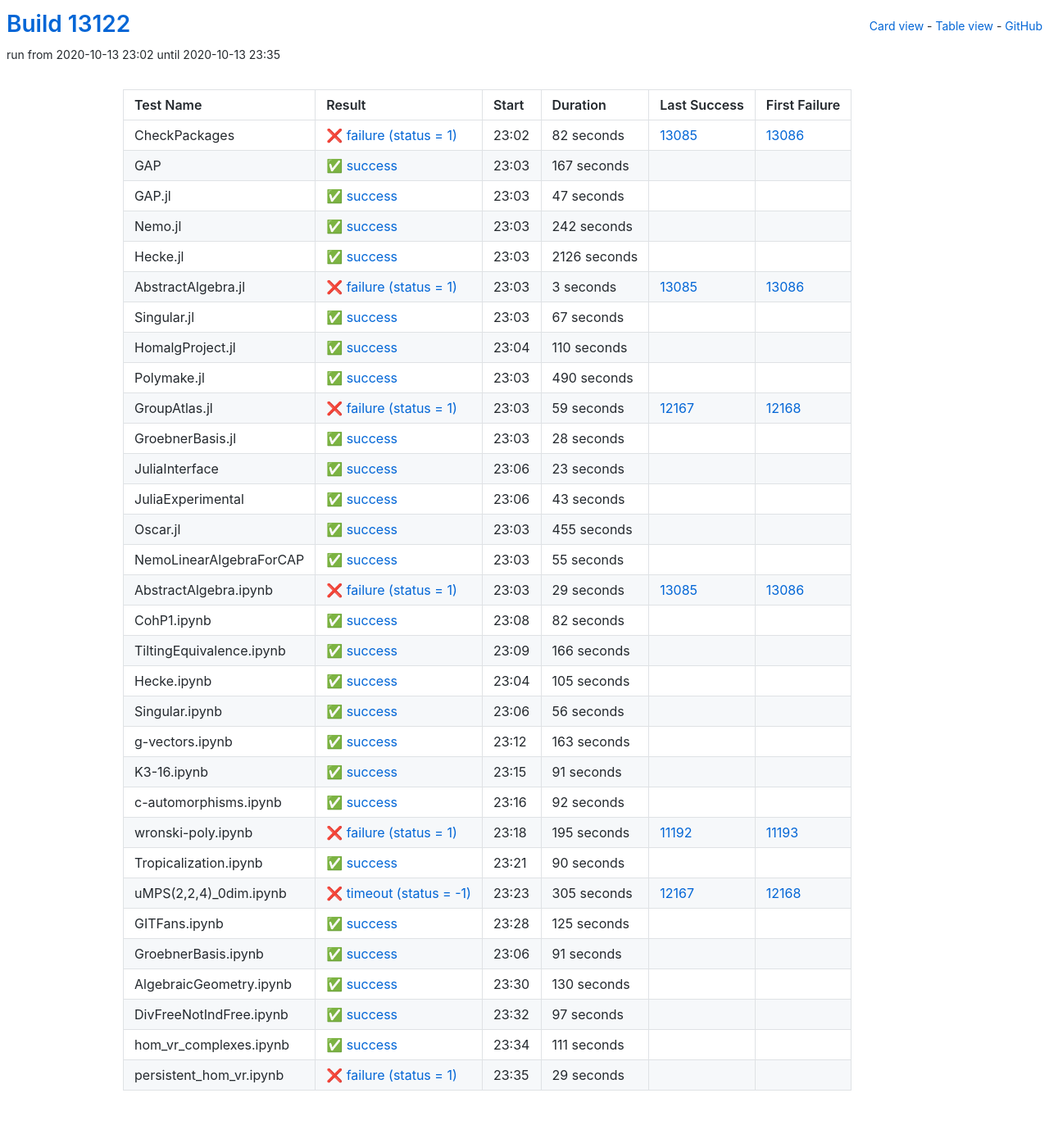
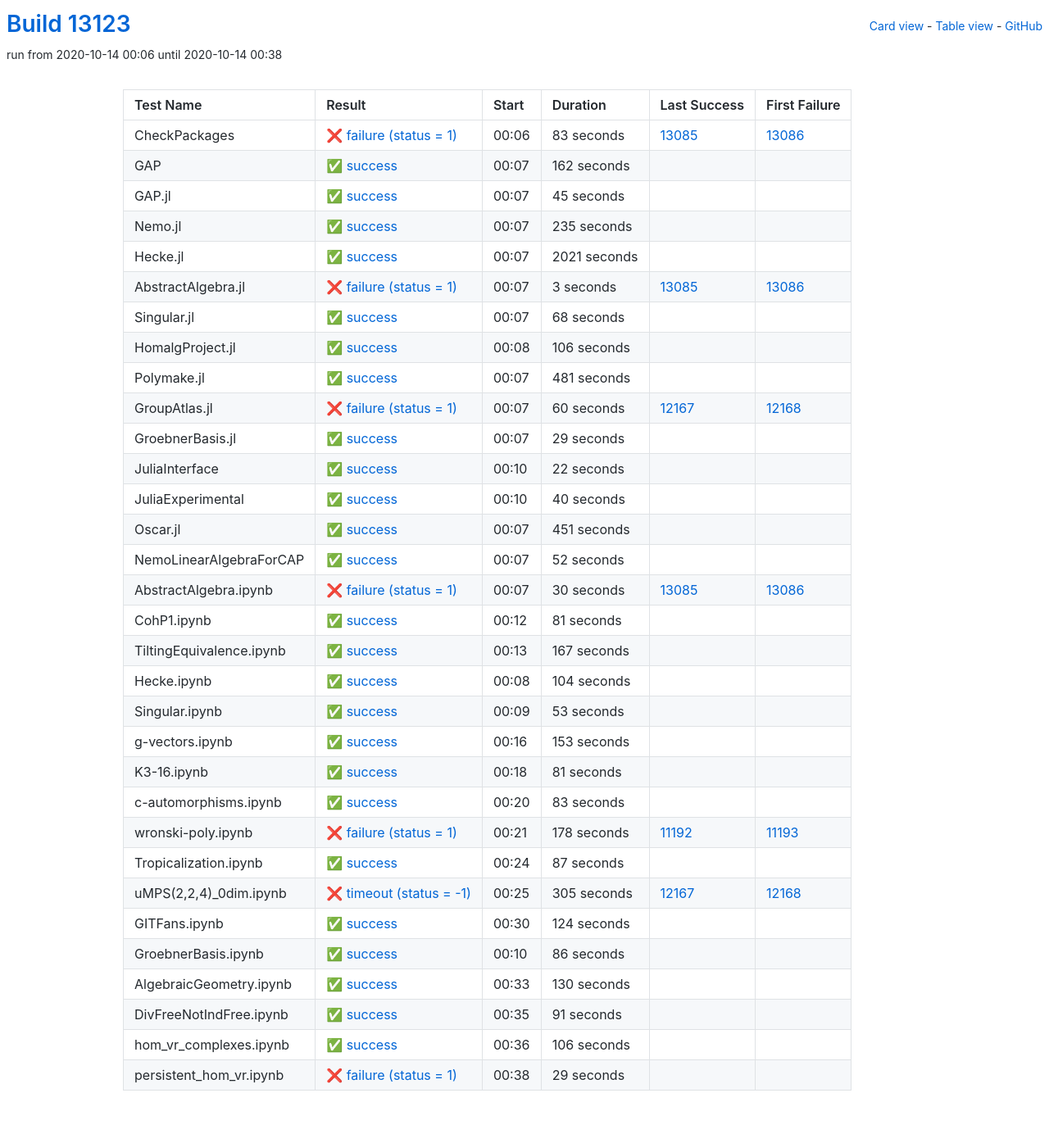
Before and after one commit to oscar-system/oscar-ci-status, a Jekyll site: the page built from table.html, in a window 1280 px wide. Shown: the whole page at 82% size. Built offline with Jekyll 4.4.1, drawn with Linux system fonts in a browser that asks for light colours.

Commit message:
Build #13123

```diff
--- a/_data/ci.yml
+++ b/_data/ci.yml
@@ -1,6 +1,6 @@
 ---
-build: 13122
-build_url: https://oscarci.mathematik.uni-kl.de/job/oscar/13122/
+build: 13123
+build_url: https://oscarci.mathematik.uni-kl.de/job/oscar/13123/
 job: oscar
 organization: oscar-system
 repo: oscar-ci-status
@@ -8,68 +8,68 @@
 tests:
 - name: CheckPackages
   id: checkpackages
-  log: https://oscarci.mathematik.uni-kl.de/job/oscar/13122/artifact/logs/build-13122/CheckPackages.log
-  start: 2020-10-13 23:02
+  log: https://oscarci.mathematik.uni-kl.de/job/oscar/13123/artifact/logs/build-13123/CheckPackages.log
+  start: 2020-10-14 00:06
   success: false
   exitcode: 1
   status: failure
-  duration: 82
+  duration: 83
   last_success: 13085
   last_success_url: https://oscarci.mathematik.uni-kl.de/job/oscar/13085/
   first_failure: 13086
   first_failure_url: https://oscarci.mathematik.uni-kl.de/job/oscar/13086/
 - name: GAP
   id: gap
-  log: https://oscarci.mathematik.uni-kl.de/job/oscar/13122/artifact/logs/build-13122/GAP.log
-  start: 2020-10-13 23:03
+  log: https://oscarci.mathematik.uni-kl.de/job/oscar/13123/artifact/logs/build-13123/GAP.log
+  start: 2020-10-14 00:07
   success: true
   exitcode: 0
   status: success
-  duration: 167
+  duration: 162
   last_success: false
   last_success_url:
   first_failure: false
   first_failure_url:
 - name: GAP.jl
   id: gap-jl
-  log: https://oscarci.mathematik.uni-kl.de/job/oscar/13122/artifact/logs/build-13122/GAP.jl.log
-  start: 2020-10-13 23:03
+  log: https://oscarci.mathematik.uni-kl.de/job/oscar/13123/artifact/logs/build-13123/GAP.jl.log
+  start: 2020-10-14 00:07
   success: true
   exitcode: 0
   status: success
-  duration: 47
+  duration: 45
   last_success: false
   last_success_url:
   first_failure: false
   first_failure_url:
 - name: Nemo.jl
   id: nemo-jl
-  log: https://oscarci.mathematik.uni-kl.de/job/oscar/13122/artifact/logs/build-13122/Nemo.jl.log
-  start: 2020-10-13 23:03
+  log: https://oscarci.mathematik.uni-kl.de/job/oscar/13123/artifact/logs/build-13123/Nemo.jl.log
+  start: 2020-10-14 00:07
   success: true
   exitcode: 0
   status: success
-  duration: 242
+  duration: 235
   last_success: false
   last_success_url:
   first_failure: false
   first_failure_url:
 - name: Hecke.jl
   id: hecke-jl
-  log: https://oscarci.mathematik.uni-kl.de/job/oscar/13122/artifact/logs/build-13122/Hecke.jl.log
-  start: 2020-10-13 23:03
+  log: https://oscarci.mathematik.uni-kl.de/job/oscar/13123/artifact/logs/build-13123/Hecke.jl.log
+  start: 2020-10-14 00:07
   success: true
   exitcode: 0
   status: success
-  duration: 2126
+  duration: 2021
   last_success: false
   last_success_url:
   first_failure: false
   first_failure_url:
 - name: AbstractAlgebra.jl
   id: abstractalgebra-jl
-  log: https://oscarci.mathematik.uni-kl.de/job/oscar/13122/artifact/logs/build-13122/AbstractAlgebra.jl.log
-  start: 2020-10-13 23:03
+  log: https://oscarci.mathematik.uni-kl.de/job/oscar/13123/artifact/logs/build-13123/AbstractAlgebra.jl.log
+  start: 2020-10-14 00:07
   success: false
   exitcode: 1
   status: failure
@@ -80,236 +80,236 @@
   first_failure_url: https://oscarci.mathematik.uni-kl.de/job/oscar/13086/
 - name: Singular.jl
   id: singular-jl
-  log: https://oscarci.mathematik.uni-kl.de/job/oscar/13122/artifact/logs/build-13122/Singular.jl.log
-  start: 2020-10-13 23:03
+  log: https://oscarci.mathematik.uni-kl.de/job/oscar/13123/artifact/logs/build-13123/Singular.jl.log
+  start: 2020-10-14 00:07
   success: true
   exitcode: 0
   status: success
-  duration: 67
+  duration: 68
   last_success: false
   last_success_url:
   first_failure: false
   first_failure_url:
 - name: HomalgProject.jl
   id: homalgproject-jl
-  log: https://oscarci.mathematik.uni-kl.de/job/oscar/13122/artifact/logs/build-13122/HomalgProject.jl.log
-  start: 2020-10-13 23:04
+  log: https://oscarci.mathematik.uni-kl.de/job/oscar/13123/artifact/logs/build-13123/HomalgProject.jl.log
+  start: 2020-10-14 00:08
   success: true
   exitcode: 0
   status: success
-  duration: 110
+  duration: 106
   last_success: false
   last_success_url:
   first_failure: false
   first_failure_url:
 - name: Polymake.jl
   id: polymake-jl
-  log: https://oscarci.mathematik.uni-kl.de/job/oscar/13122/artifact/logs/build-13122/Polymake.jl.log
-  start: 2020-10-13 23:03
+  log: https://oscarci.mathematik.uni-kl.de/job/oscar/13123/artifact/logs/build-13123/Polymake.jl.log
+  start: 2020-10-14 00:07
   success: true
   exitcode: 0
   status: success
-  duration: 490
+  duration: 481
   last_success: false
   last_success_url:
   first_failure: false
   first_failure_url:
 - name: GroupAtlas.jl
   id: groupatlas-jl
-  log: https://oscarci.mathematik.uni-kl.de/job/oscar/13122/artifact/logs/build-13122/GroupAtlas.jl.log
-  start: 2020-10-13 23:03
+  log: https://oscarci.mathematik.uni-kl.de/job/oscar/13123/artifact/logs/build-13123/GroupAtlas.jl.log
+  start: 2020-10-14 00:07
   success: false
   exitcode: 1
   status: failure
-  duration: 59
+  duration: 60
   last_success: 12167
   last_success_url: https://oscarci.mathematik.uni-kl.de/job/oscar/12167/
   first_failure: 12168
   first_failure_url: https://oscarci.mathematik.uni-kl.de/job/oscar/12168/
 - name: GroebnerBasis.jl
   id: groebnerbasis-jl
-  log: https://oscarci.mathematik.uni-kl.de/job/oscar/13122/artifact/logs/build-13122/GroebnerBasis.jl.log
-  start: 2020-10-13 23:03
+  log: https://oscarci.mathematik.uni-kl.de/job/oscar/13123/artifact/logs/build-13123/GroebnerBasis.jl.log
+  start: 2020-10-14 00:07
   success: true
   exitcode: 0
   status: success
-  duration: 28
+  duration: 29
   last_success: false
   last_success_url:
   first_failure: false
   first_failure_url:
 - name: JuliaInterface
   id: juliainterface
-  log: https://oscarci.mathematik.uni-kl.de/job/oscar/13122/artifact/logs/build-13122/JuliaInterface.log
-  start: 2020-10-13 23:06
+  log: https://oscarci.mathematik.uni-kl.de/job/oscar/13123/artifact/logs/build-13123/JuliaInterface.log
+  start: 2020-10-14 00:10
   success: true
   exitcode: 0
   status: success
-  duration: 23
+  duration: 22
   last_success: false
   last_success_url:
   first_failure: false
   first_failure_url:
 - name: JuliaExperimental
   id: juliaexperimental
-  log: https://oscarci.mathematik.uni-kl.de/job/oscar/13122/artifact/logs/build-13122/JuliaExperimental.log
-  start: 2020-10-13 23:06
+  log: https://oscarci.mathematik.uni-kl.de/job/oscar/13123/artifact/logs/build-13123/JuliaExperimental.log
+  start: 2020-10-14 00:10
   success: true
   exitcode: 0
   status: success
-  duration: 43
+  duration: 40
   last_success: false
   last_success_url:
   first_failure: false
   first_failure_url:
 - name: Oscar.jl
   id: oscar-jl
-  log: https://oscarci.mathematik.uni-kl.de/job/oscar/13122/artifact/logs/build-13122/Oscar.jl.log
-  start: 2020-10-13 23:03
+  log: https://oscarci.mathematik.uni-kl.de/job/oscar/13123/artifact/logs/build-13123/Oscar.jl.log
+  start: 2020-10-14 00:07
   success: true
   exitcode: 0
   status: success
-  duration: 455
+  duration: 451
   last_success: false
   last_success_url:
   first_failure: false
   first_failure_url:
 - name: NemoLinearAlgebraForCAP
   id: nemolinearalgebraforcap
-  log: https://oscarci.mathematik.uni-kl.de/job/oscar/13122/artifact/logs/build-13122/NemoLinearAlgebraForCAP.log
-  start: 2020-10-13 23:03
+  log: https://oscarci.mathematik.uni-kl.de/job/oscar/13123/artifact/logs/build-13123/NemoLinearAlgebraForCAP.log
+  start: 2020-10-14 00:07
   success: true
   exitcode: 0
   status: success
-  duration: 55
+  duration: 52
   last_success: false
   last_success_url:
   first_failure: false
   first_failure_url:
 - name: AbstractAlgebra.ipynb
   id: abstractalgebra-ipynb
-  log: https://oscarci.mathematik.uni-kl.de/job/oscar/13122/artifact/logs/build-13122/AbstractAlgebra.ipynb.log
-  start: 2020-10-13 23:03
+  log: https://oscarci.mathematik.uni-kl.de/job/oscar/13123/artifact/logs/build-13123/AbstractAlgebra.ipynb.log
+  start: 2020-10-14 00:07
   success: false
   exitcode: 1
   status: failure
-  duration: 29
+  duration: 30
   last_success: 13085
   last_success_url: https://oscarci.mathematik.uni-kl.de/job/oscar/13085/
   first_failure: 13086
   first_failure_url: https://oscarci.mathematik.uni-kl.de/job/oscar/13086/
 - name: CohP1.ipynb
   id: cohp1-ipynb
-  log: https://oscarci.mathematik.uni-kl.de/job/oscar/13122/artifact/logs/build-13122/CohP1.ipynb.log
-  start: 2020-10-13 23:08
+  log: https://oscarci.mathematik.uni-kl.de/job/oscar/13123/artifact/logs/build-13123/CohP1.ipynb.log
+  start: 2020-10-14 00:12
   success: true
   exitcode: 0
   status: success
-  duration: 82
+  duration: 81
   last_success: false
   last_success_url:
   first_failure: false
   first_failure_url:
 - name: TiltingEquivalence.ipynb
   id: tiltingequivalence-ipynb
-  log: https://oscarci.mathematik.uni-kl.de/job/oscar/13122/artifact/logs/build-13122/TiltingEquivalence.ipynb.log
-  start: 2020-10-13 23:09
+  log: https://oscarci.mathematik.uni-kl.de/job/oscar/13123/artifact/logs/build-13123/TiltingEquivalence.ipynb.log
+  start: 2020-10-14 00:13
   success: true
   exitcode: 0
   status: success
-  duration: 166
+  duration: 167
   last_success: false
   last_success_url:
   first_failure: false
   first_failure_url:
 - name: Hecke.ipynb
   id: hecke-ipynb
-  log: https://oscarci.mathematik.uni-kl.de/job/oscar/13122/artifact/logs/build-13122/Hecke.ipynb.log
-  start: 2020-10-13 23:04
+  log: https://oscarci.mathematik.uni-kl.de/job/oscar/13123/artifact/logs/build-13123/Hecke.ipynb.log
+  start: 2020-10-14 00:08
   success: true
   exitcode: 0
   status: success
-  duration: 105
+  duration: 104
   last_success: false
   last_success_url:
   first_failure: false
   first_failure_url:
 - name: Singular.ipynb
   id: singular-ipynb
-  log: https://oscarci.mathematik.uni-kl.de/job/oscar/13122/artifact/logs/build-13122/Singular.ipynb.log
-  start: 2020-10-13 23:06
+  log: https://oscarci.mathematik.uni-kl.de/job/oscar/13123/artifact/logs/build-13123/Singular.ipynb.log
+  start: 2020-10-14 00:09
   success: true
   exitcode: 0
   status: success
-  duration: 56
+  duration: 53
   last_success: false
   last_success_url:
   first_failure: false
   first_failure_url:
 - name: g-vectors.ipynb
   id: g-vectors-ipynb
-  log: https://oscarci.mathematik.uni-kl.de/job/oscar/13122/artifact/logs/build-13122/g-vectors.ipynb.log
-  start: 2020-10-13 23:12
+  log: https://oscarci.mathematik.uni-kl.de/job/oscar/13123/artifact/logs/build-13123/g-vectors.ipynb.log
+  start: 2020-10-14 00:16
   success: true
   exitcode: 0
   status: success
-  duration: 163
+  duration: 153
   last_success: false
   last_success_url:
   first_failure: false
   first_failure_url:
 - name: K3-16.ipynb
   id: k3-16-ipynb
-  log: https://oscarci.mathematik.uni-kl.de/job/oscar/13122/artifact/logs/build-13122/K3-16.ipynb.log
-  start: 2020-10-13 23:15
+  log: https://oscarci.mathematik.uni-kl.de/job/oscar/13123/artifact/logs/build-13123/K3-16.ipynb.log
+  start: 2020-10-14 00:18
   success: true
   exitcode: 0
   status: success
-  duration: 91
+  duration: 81
   last_success: false
   last_success_url:
   first_failure: false
   first_failure_url:
 - name: c-automorphisms.ipynb
   id: c-automorphisms-ipynb
-  log: https://oscarci.mathematik.uni-kl.de/job/oscar/13122/artifact/logs/build-13122/c-automorphisms.ipynb.log
-  start: 2020-10-13 23:16
+  log: https://oscarci.mathematik.uni-kl.de/job/oscar/13123/artifact/logs/build-13123/c-automorphisms.ipynb.log
+  start: 2020-10-14 00:20
   success: true
   exitcode: 0
   status: success
-  duration: 92
+  duration: 83
   last_success: false
   last_success_url:
   first_failure: false
   first_failure_url:
 - name: wronski-poly.ipynb
   id: wronski-poly-ipynb
-  log: https://oscarci.mathematik.uni-kl.de/job/oscar/13122/artifact/logs/build-13122/wronski-poly.ipynb.log
-  start: 2020-10-13 23:18
+  log: https://oscarci.mathematik.uni-kl.de/job/oscar/13123/artifact/logs/build-13123/wronski-poly.ipynb.log
+  start: 2020-10-14 00:21
   success: false
   exitcode: 1
   status: failure
-  duration: 195
+  duration: 178
   last_success: 11192
   last_success_url: https://oscarci.mathematik.uni-kl.de/job/oscar/11192/
   first_failure: 11193
   first_failure_url: https://oscarci.mathematik.uni-kl.de/job/oscar/11193/
 - name: Tropicalization.ipynb
   id: tropicalization-ipynb
-  log: https://oscarci.mathematik.uni-kl.de/job/oscar/13122/artifact/logs/build-13122/Tropicalization.ipynb.log
-  start: 2020-10-13 23:21
+  log: https://oscarci.mathematik.uni-kl.de/job/oscar/13123/artifact/logs/build-13123/Tropicalization.ipynb.log
+  start: 2020-10-14 00:24
   success: true
   exitcode: 0
   status: success
-  duration: 90
+  duration: 87
   last_success: false
   last_success_url:
   first_failure: false
   first_failure_url:
 - name: uMPS(2,2,4)_0dim.ipynb
   id: umps-2-2-4-0dim-ipynb
-  log: https://oscarci.mathematik.uni-kl.de/job/oscar/13122/artifact/logs/build-13122/uMPS-2-2-4-_0dim.ipynb.log
-  start: 2020-10-13 23:23
+  log: https://oscarci.mathematik.uni-kl.de/job/oscar/13123/artifact/logs/build-13123/uMPS-2-2-4-_0dim.ipynb.log
+  start: 2020-10-14 00:25
   success: false
   exitcode: -1
   status: timeout
@@ -320,32 +320,32 @@
   first_failure_url: https://oscarci.mathematik.uni-kl.de/job/oscar/12168/
 - name: GITFans.ipynb
   id: gitfans-ipynb
-  log: https://oscarci.mathematik.uni-kl.de/job/oscar/13122/artifact/logs/build-13122/GITFans.ipynb.log
-  start: 2020-10-13 23:28
+  log: https://oscarci.mathematik.uni-kl.de/job/oscar/13123/artifact/logs/build-13123/GITFans.ipynb.log
+  start: 2020-10-14 00:30
   success: true
   exitcode: 0
   status: success
-  duration: 125
+  duration: 124
   last_success: false
   last_success_url:
   first_failure: false
   first_failure_url:
 - name: GroebnerBasis.ipynb
   id: groebnerbasis-ipynb
-  log: https://oscarci.mathematik.uni-kl.de/job/oscar/13122/artifact/logs/build-13122/GroebnerBasis.ipynb.log
-  start: 2020-10-13 23:06
+  log: https://oscarci.mathematik.uni-kl.de/job/oscar/13123/artifact/logs/build-13123/GroebnerBasis.ipynb.log
+  start: 2020-10-14 00:10
   success: true
   exitcode: 0
   status: success
-  duration: 91
+  duration: 86
   last_success: false
   last_success_url:
   first_failure: false
   first_failure_url:
 - name: AlgebraicGeometry.ipynb
   id: algebraicgeometry-ipynb
-  log: https://oscarci.mathematik.uni-kl.de/job/oscar/13122/artifact/logs/build-13122/AlgebraicGeometry.ipynb.log
-  start: 2020-10-13 23:30
+  log: https://oscarci.mathematik.uni-kl.de/job/oscar/13123/artifact/logs/build-13123/AlgebraicGeometry.ipynb.log
+  start: 2020-10-14 00:33
   success: true
   exitcode: 0
   status: success
@@ -356,32 +356,32 @@
   first_failure_url:
 - name: DivFreeNotIndFree.ipynb
   id: divfreenotindfree-ipynb
-  log: https://oscarci.mathematik.uni-kl.de/job/oscar/13122/artifact/logs/build-13122/DivFreeNotIndFree.ipynb.log
-  start: 2020-10-13 23:32
+  log: https://oscarci.mathematik.uni-kl.de/job/oscar/13123/artifact/logs/build-13123/DivFreeNotIndFree.ipynb.log
+  start: 2020-10-14 00:35
   success: true
   exitcode: 0
   status: success
-  duration: 97
+  duration: 91
   last_success: false
   last_success_url:
   first_failure: false
   first_failure_url:
 - name: hom_vr_complexes.ipynb
   id: hom-vr-complexes-ipynb
-  log: https://oscarci.mathematik.uni-kl.de/job/oscar/13122/artifact/logs/build-13122/hom_vr_complexes.ipynb.log
-  start: 2020-10-13 23:34
+  log: https://oscarci.mathematik.uni-kl.de/job/oscar/13123/artifact/logs/build-13123/hom_vr_complexes.ipynb.log
+  start: 2020-10-14 00:36
   success: true
   exitcode: 0
   status: success
-  duration: 111
+  duration: 106
   last_success: false
   last_success_url:
   first_failure: false
   first_failure_url:
 - name: persistent_hom_vr.ipynb
   id: persistent-hom-vr-ipynb
-  log: https://oscarci.mathematik.uni-kl.de/job/oscar/13122/artifact/logs/build-13122/persistent_hom_vr.ipynb.log
-  start: 2020-10-13 23:35
+  log: https://oscarci.mathematik.uni-kl.de/job/oscar/13123/artifact/logs/build-13123/persistent_hom_vr.ipynb.log
+  start: 2020-10-14 00:38
   success: false
   exitcode: 1
   status: failure
```
Also changed, not shown: README.md.
